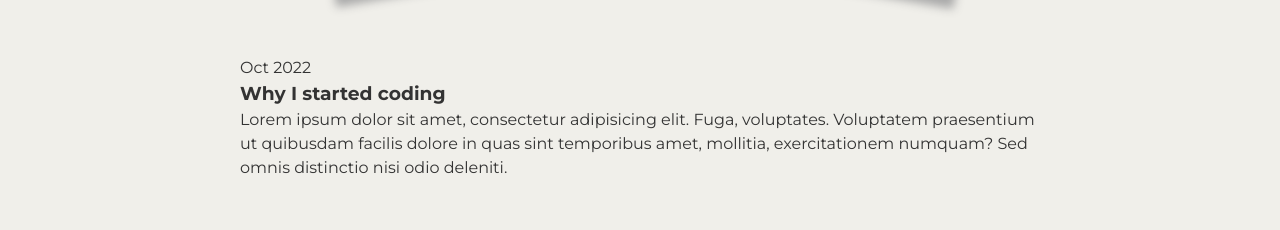
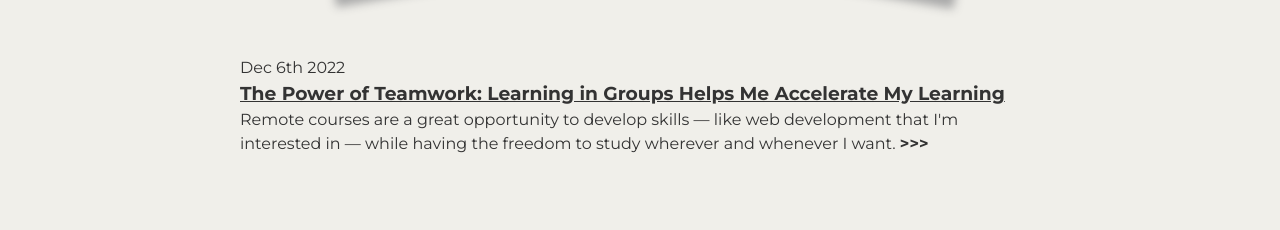
Before and after one commit to Technigo/project-react-portfolio, a React (Create React App) app: page / in a window 1280 px wide. Shown: the part 3620-3850 px from the top of the page. Built offline with nearby package versions, Linux system fonts and the light colour scheme.

Commit message:
added a link to my article

```diff
--- a/src/components/PolaroidThoughts.js
+++ b/src/components/PolaroidThoughts.js
@@ -5,7 +5,7 @@ export const PolaroidTest = () => {
   return (
     <PictureContainer>
       <div className="polaroid image1">
-        <img src="https://images2.imgbox.com/81/29/ktXm6dkw_o.jpg?download=true" alt="Image1" />
+        <img src="https://images2.imgbox.com/33/ca/TVs12ijO_o.jpg?download=true" alt="Image1" />
         <p>Write a first thought</p>
       </div>
       <div className="polaroid image2">
--- a/src/components/Thoughts.js
+++ b/src/components/Thoughts.js
@@ -14,14 +14,17 @@ export const Thoughts = () => {
           <PolaroidTest />
           <ArticleContainer>
             <ThoughtArticle>
-              <Date>Oct 2022</Date>
-              <h3>Why I started coding</h3>
-              <p>
-                Lorem ipsum dolor sit amet, consectetur adipisicing elit.
-                Fuga, voluptates. Voluptatem praesentium ut quibusdam facilis dolore
-                in quas sint temporibus amet, mollitia, exercitationem numquam?
-                Sed omnis distinctio nisi odio deleniti.
-              </p>
+              <Date>Dec 6th 2022</Date>
+              <a
+                href="https://medium.com/@annika.gadman/the-power-of-teamwork-learning-in-groups-helps-me-accelerate-my-learning-e6107fc2c968"
+                target="_blank"
+                rel="noopener noreferrer">
+                <h3>The Power of Teamwork: Learning in Groups Helps Me Accelerate My Learning</h3>
+                <p>Remote courses are a great opportunity to develop skills —
+                  like web development that I&apos;m interested in — while having the
+                  freedom to study wherever and whenever I want. <span>&gt;&gt;&gt;</span>
+                </p>
+              </a>
             </ThoughtArticle>
           </ArticleContainer>
         </SiteSection>
@@ -38,6 +41,18 @@ const ArticleContainer = styled.div`
 const ThoughtArticle = styled.article`
   width: 100%;
   text-align: left;
+
+  h3 {
+    text-decoration: underline;
+  }
+  a {
+    text-decoration: none;
+    color: #333;
+  }
+  span {
+    color: #333;
+    font-weight: 700;
+  }
 `
 const Date = styled.p`
   color: var(--color-mediumblue);
```
